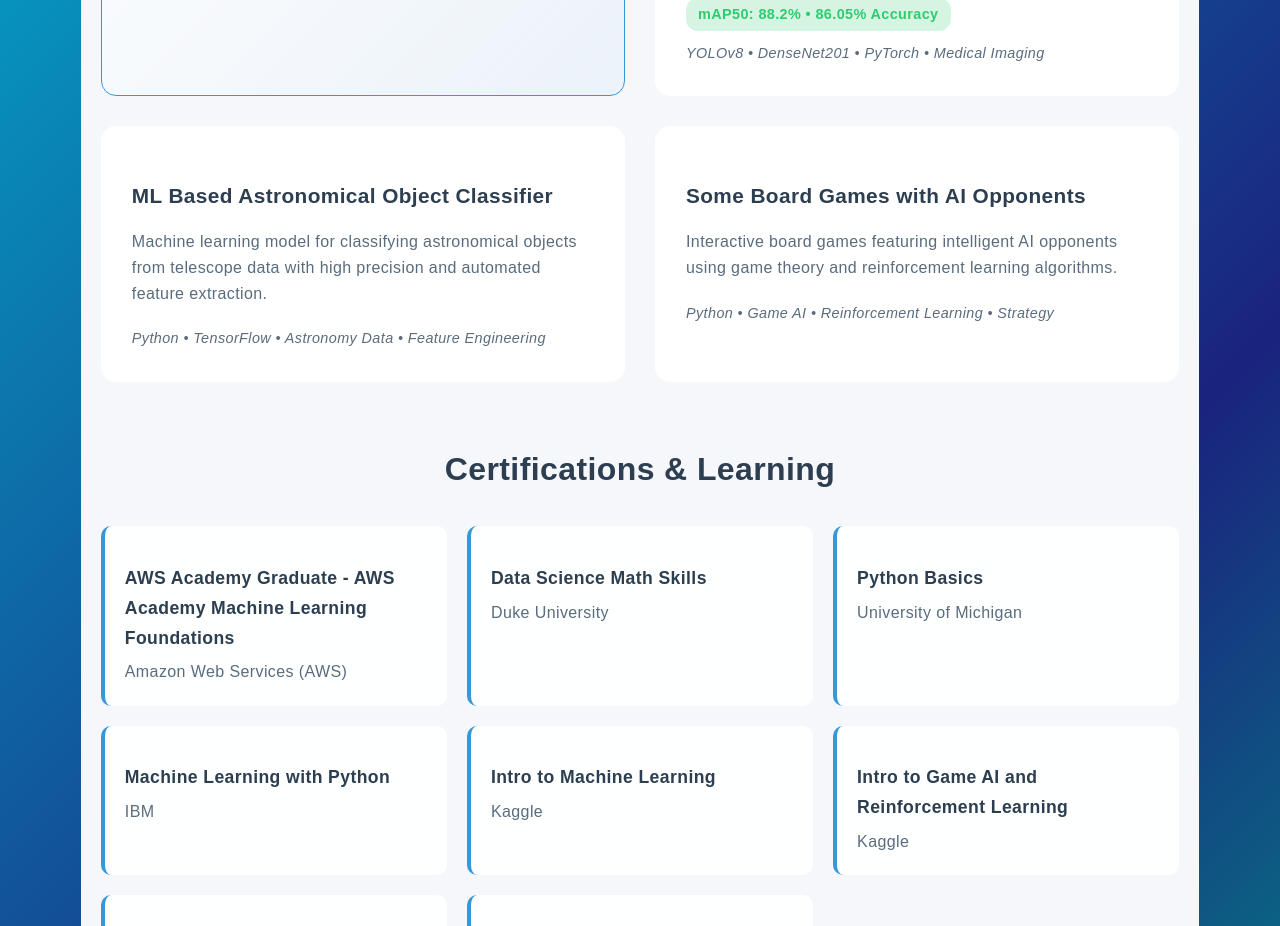
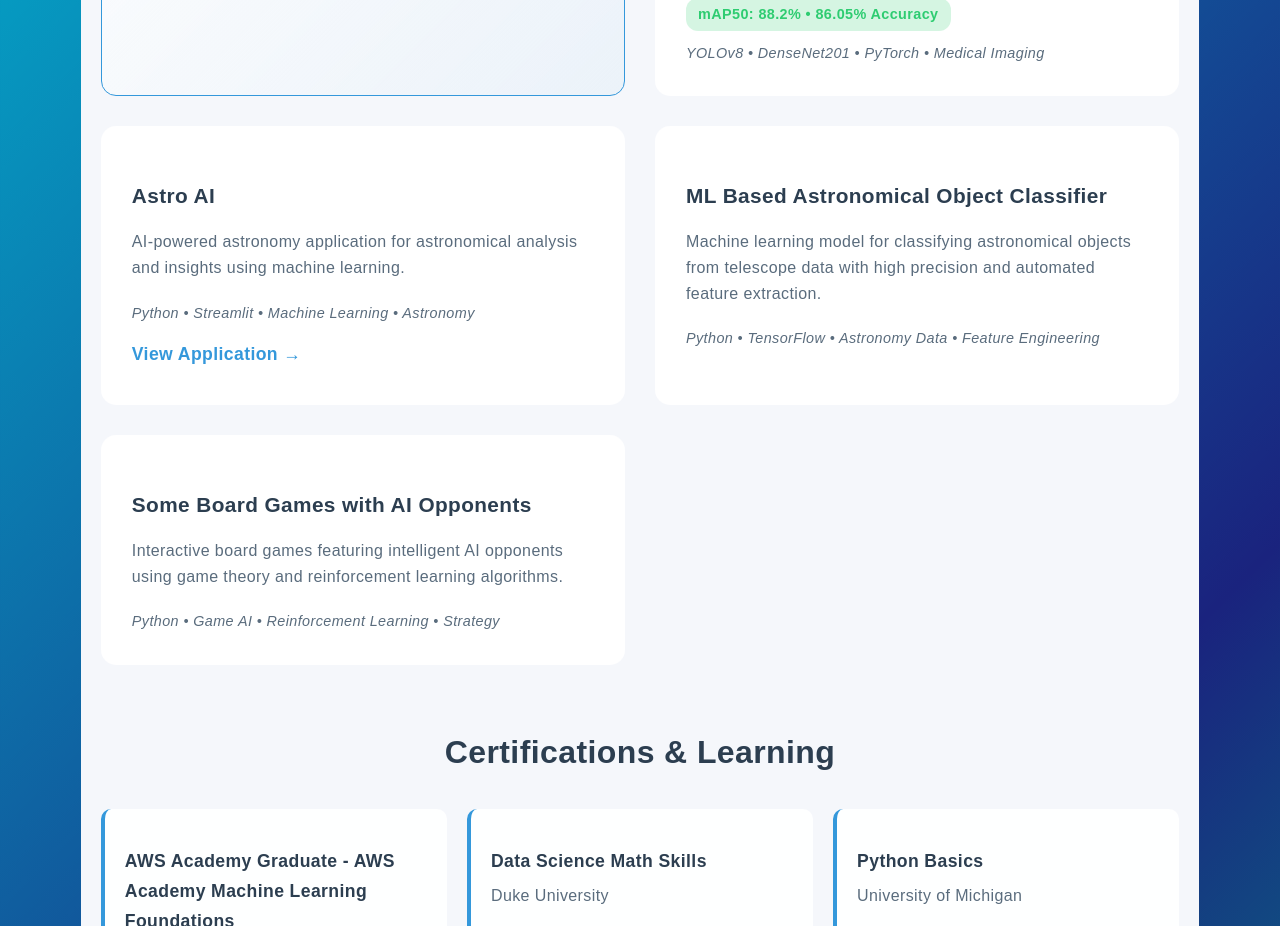
Before and after one commit to Red1-Rahman/Redwan-Rahman-Portfolio, a React (Create React App) app: page /ai-ml in a window 1280 px wide. Shown: the part 1700-2626 px from the top of the page. Built offline with nearby package versions, Linux system fonts and the light colour scheme.

Commit message:
Update AiMlDeveloper.tsx

```diff
--- a/src/pages/AiMlDeveloper.tsx
+++ b/src/pages/AiMlDeveloper.tsx
@@ -101,6 +101,21 @@ const AiMlDeveloper: React.FC = () => {
               </div>
             </div>
             <div className="project-card">
+              <h3>Astro AI</h3>
+              <p>AI-powered astronomy application for astronomical analysis and insights using machine learning.</p>
+              <div className="project-stats">
+                <span className="tech-used">Python • Streamlit • Machine Learning • Astronomy</span>
+              </div>
+              <a
+                href="https://r3ns-astro-ai.streamlit.app/"
+                target="_blank"
+                rel="noopener noreferrer"
+                className="project-link"
+              >
+                View Application →
+              </a>
+            </div>
+            <div className="project-card">
               <h3>ML Based Astronomical Object Classifier</h3>
               <p>Machine learning model for classifying astronomical objects from telescope data with high precision and automated feature extraction.</p>
               <div className="project-stats">
```
